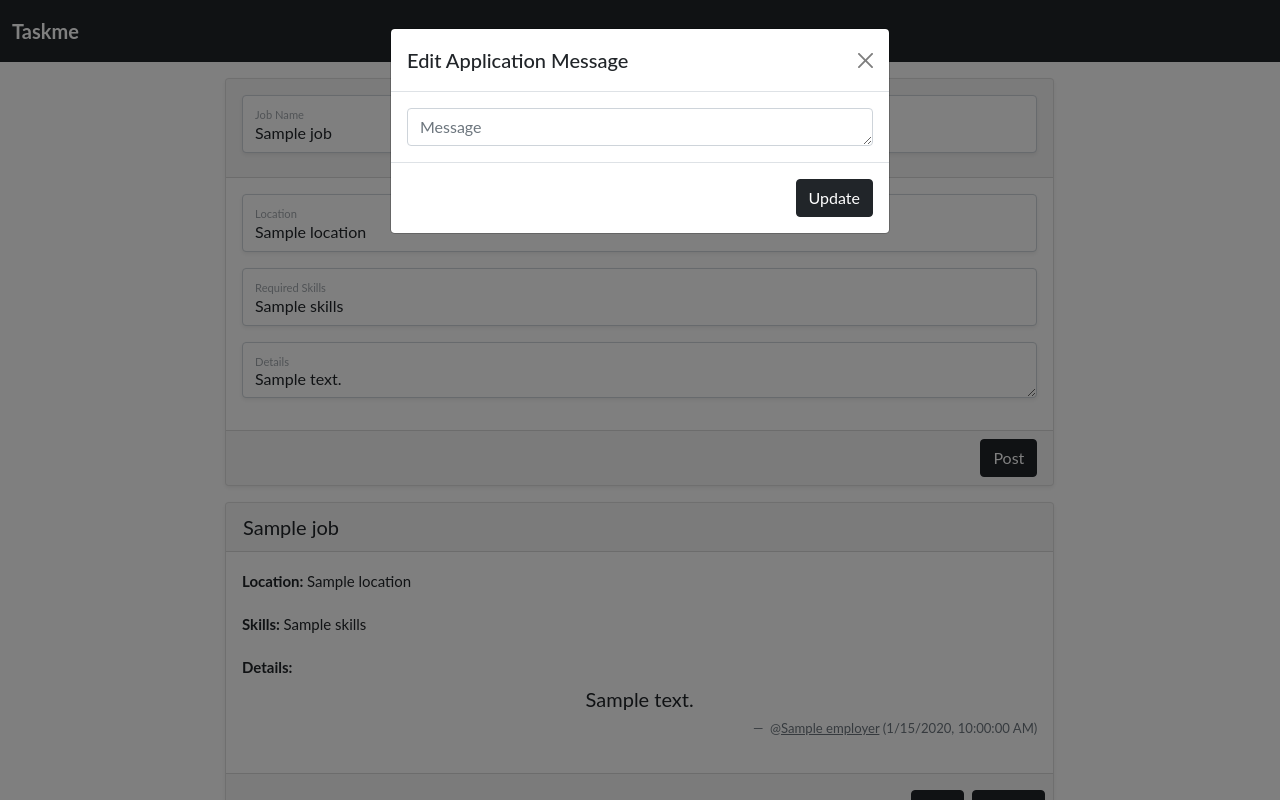
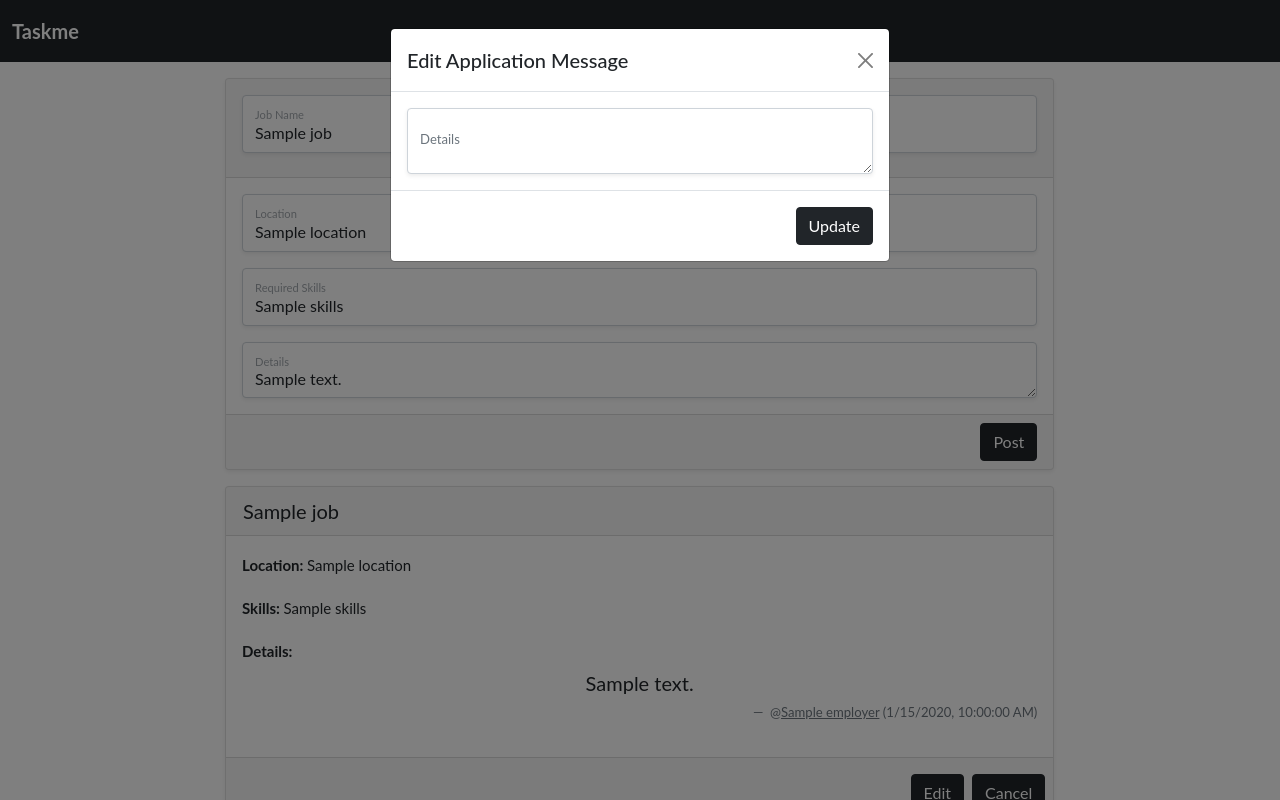
Before and after one commit to boogeymanCoder/Outwork, a Node server app: template views/index.ejs in a window 1280 px wide, after a click on "Edit". Run offline with Node 20, Linux system fonts and the light colour scheme; tables that the repository leaves empty hold one stand-in row (Sample ...); the template is opened without the code that fills it: values named after a table or form of the project are taken from there, most other values are stand-ins (such as "Sample title", 1, 10 or a date in 2020); data that the repository does not hold is empty; some libraries are stand-ins or nearby versions.

Commit message:
upgraded text areas

```diff
--- a/views/application/_application_edit_modal.ejs
+++ b/views/application/_application_edit_modal.ejs
@@ -14,12 +14,12 @@
                     <button type="button" class="btn-close" data-bs-dismiss="modal" aria-label="Close"></button>
                 </div>
                 <div class="modal-body">
-                    <form>
-                        <div class="form-group">
-                            <textarea name="message" class="form-control" placeholder="Message" rows="1" required></textarea>
-                            <div class="valid-feedback"></div>
-                            <div class="invalid-feedback">Please enter application message</div>
-                        </div>
+                    <div class="form-floating">
+                        <textarea class="form-control shadow-sm pb-5" rows="0" id="message" name="message" placeholder="Message" onkeypress="this.classList.remove('pb-5');" required></textarea>
+                        <div class="valid-feedback"></div>
+                        <div class="invalid-feedback">Please enter application message</div>
+                        <label class="form-label text-secondary" for="details"><small>Details</small></label>
+                    </div>
                 </div>
                 <div class="modal-footer">
                     <button type="submit" class="btn btn-dark">Update</button>
--- a/views/layouts/job/_job_view.ejs
+++ b/views/layouts/job/_job_view.ejs
@@ -3,10 +3,11 @@
     <%- include("./job_view/_job_body") %>
     <div class="card-footer">
         <form method="POST" action="/job/apply/<%= job.id %>" class="needs-validation" novalidate>
-            <div class="form-group">
+            <div class="form-floating">
                 <textarea name="message" class="form-control shadow-sm mb-2" placeholder="Message" rows="1" required></textarea>
                 <div class="valid-feedback"></div>
                 <div class="invalid-feedback">Please enter application message</div>
+                <label class="form-label text-secondary" for="message"><small>Message</small></label>
             </div>
             <input class="btn btn-dark float-end mt-2" type="submit" id="apply-button" value="Apply">
         </form>
--- a/views/layouts/job/job_fields/_job_field_body.ejs
+++ b/views/layouts/job/job_fields/_job_field_body.ejs
@@ -6,13 +6,13 @@
         <label class="form-label text-secondary" for="name"><small>Location</small></label>
     </div>
     <div class="form-floating mb-3">
-        <input  class="form-control mb-2 shadow-sm" type="text" name="skills" placeholder="Required Skills" value="<%= job.skills %>" required>
+        <input class="form-control mb-2 shadow-sm" type="text" name="skills" placeholder="Required Skills" value="<%= job.skills %>" required>
         <div class="valid-feedback"></div>
         <div class="invalid-feedback">Please enter required skills.</div>
         <label class="form-label text-secondary" for="name"><small>Required Skills</small></label>
     </div>
     <div class="form-floating">
-        <textarea class="form-control shadow-sm mb-3" id="details" name="details" rows="1" placeholder="Details" required><%= job.details %></textarea>
+        <textarea class="form-control shadow-sm" name="details" rows="1" placeholder="Details" required><%= job.details %></textarea>
         <div class="valid-feedback"></div>
         <div class="invalid-feedback">Please enter details.</div>
         <label class="form-label text-secondary" for="details"><small>Details</small></label>
```
